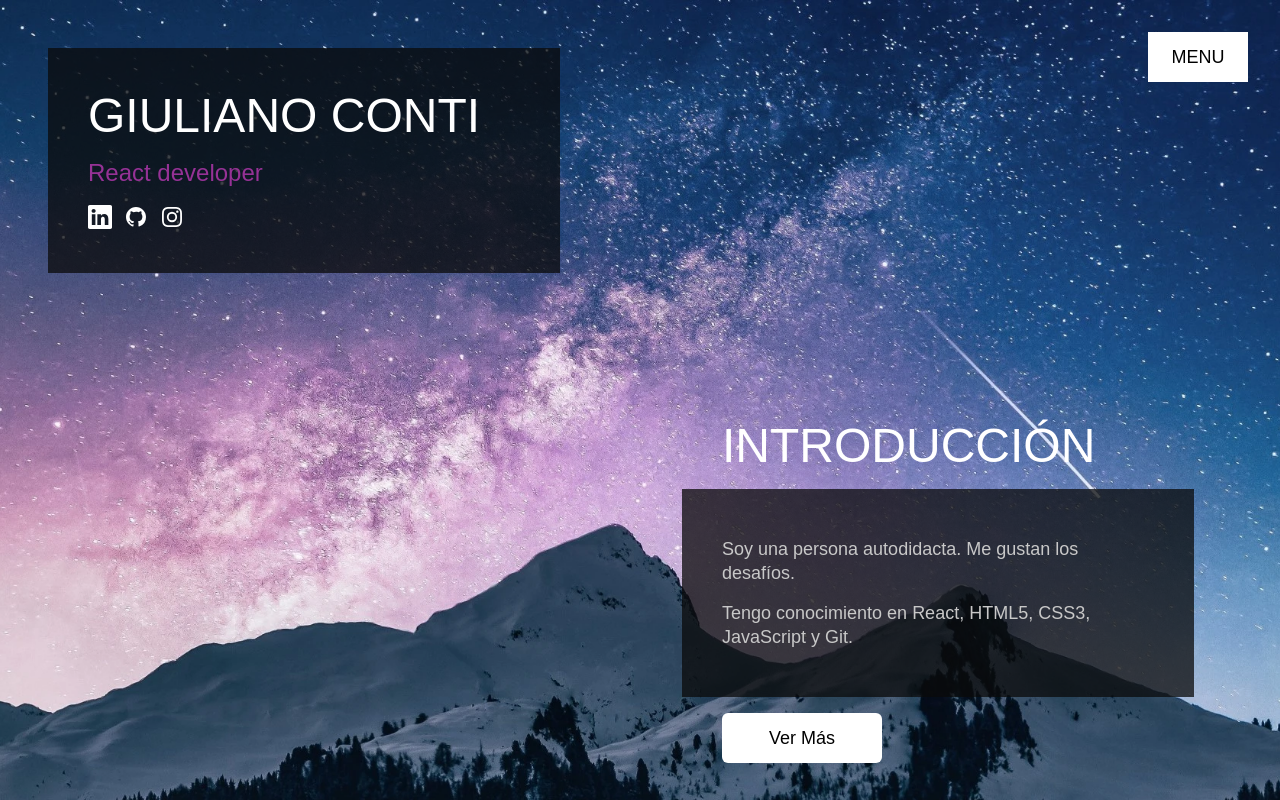
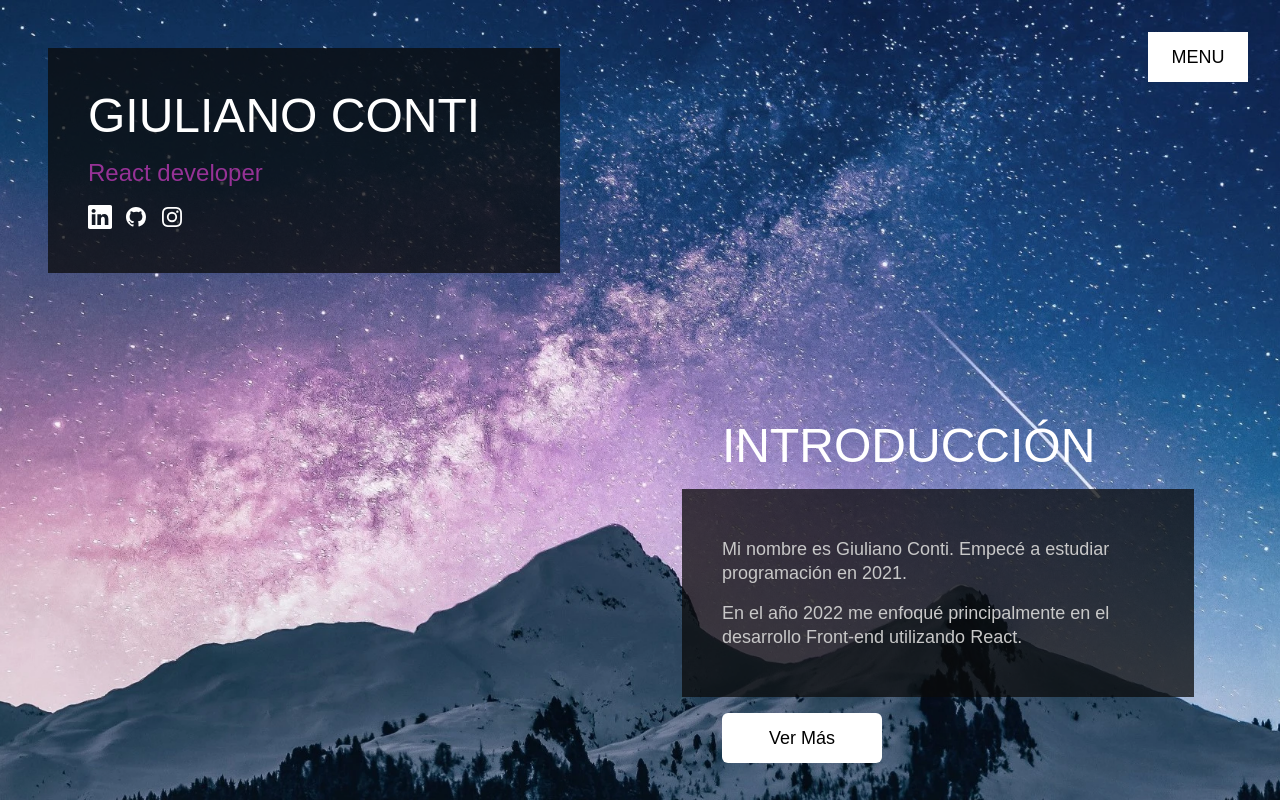
Before and after one commit to giulianoconti/portfolio-sm, a React (Vite) app: page / in a window 1280 px wide. Shown: the top 800 px of the page. Built offline with nearby package versions, Linux system fonts and the light colour scheme.

Commit message:
about and intro, changes

```diff
--- a/src/pages/AboutScreen.jsx
+++ b/src/pages/AboutScreen.jsx
@@ -24,7 +24,7 @@ export const AboutScreen = ({ setPage }) => {
         <h1 className="card-about-title">Sobre Mí</h1>
         <p className="card-about-subtitle">Soy de Resistencia, Argentina. Tengo {getAge("2001-03-07")} años.</p>
         <p className="card-about-subtitle">
-          Mis pasatiempos son programar, diseñar planos 3D en SketchUp, juntarme con amigos, jugar videojuegos y andar
+          Me gusta programar, diseñar planos 3D en SketchUp, juntarme con amigos, jugar videojuegos, jugar padel y andar
           en bici.
         </p>
         <button className="card-about-btn" onClick={goToProjects}>
--- a/src/pages/IntroScreen.jsx
+++ b/src/pages/IntroScreen.jsx
@@ -12,8 +12,8 @@ export const IntroScreen = ({ setPage }) => {
       <div className="card-intro-container">
         <h1 className="card-intro-title">INTRODUCCIÓN</h1>
         <div className="card-intro-subtitle-container">
-          <p className="card-intro-subtitle">Soy una persona autodidacta. Me gustan los desafíos.</p>
-          <p className="card-intro-subtitle">Tengo conocimiento en React, HTML5, CSS3, JavaScript y Git.</p>
+          <p className="card-intro-subtitle">Mi nombre es Giuliano Conti. Empecé a estudiar programación en 2021.</p>
+          <p className="card-intro-subtitle">En el año 2022 me enfoqué principalmente en el desarrollo Front-end utilizando React.</p>
         </div>
         <button className="card-intro-btn" onClick={goToAbout}>
           Ver Más
```
